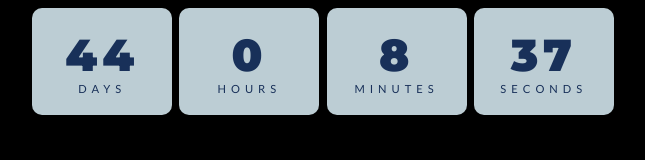
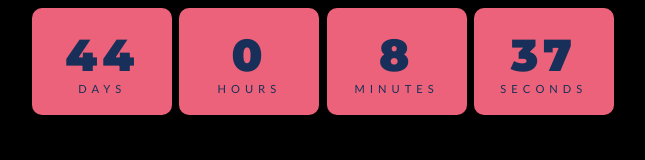
Before and after one commit to koplzio/Notion, a plain HTML site: page index.html in a window 1280 px wide. Shown: the whole page, without its empty margins (317-962 px from the left). Drawn offline with Linux system fonts and the light colour scheme.

Commit message:
Update index.html

```diff
--- a/index.html
+++ b/index.html
@@ -28,22 +28,22 @@ body{
 }
 
 .days {
-  background: #bccdd4;
+  background: #ec627a;
   color: #183059;
 }
 
 .hours {
-  background: #bccdd4;
+  background: #ec627a;
   color: #183059;
 }
 
 .minutes {
-  background: #bccdd4;
+  background: #ec627a;
   color: #183059;
 }
 
 .seconds {
-  background: #bccdd4;
+  background: #ec627a;
   color: #183059;
 }
 
```
